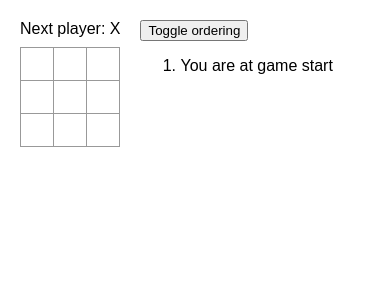
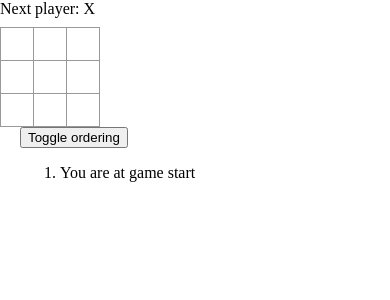
Before and after one commit to cemti/usm-tictactoe, a React Native app: screen / in a window 390 px wide. Shown: the top 300 px of the page. Built offline with nearby package versions, Linux system fonts and the light colour scheme.

Commit message:
Divided App.js into separate modules.

```diff
--- a/App.js
+++ b/App.js
@@ -1,145 +1,13 @@
-import { useState } from 'react';
+import GameInfo from './components/GameInfo';
+import GameBoard from './components/GameBoard';
+import GameContextProvider from './components/GameContextProvider';
 import './styles.css';
 
-function Square({ value, onSquareClick, isWinner }) {
-  return (
-    <button data-is-winner={isWinner} className='square' onClick={onSquareClick}>
-      {value}
-    </button>
-  );
+export default function App() {
+    return (
+        <GameContextProvider>
+            <GameBoard />
+            <GameInfo />
+        </GameContextProvider>
+    );
 }
-
-function Board({ xIsNext, squares, onPlay }) {
-  function handleClick(i) {
-    if (calculateWinner(squares) || squares[i]) {
-      return;
-    }
-
-    const nextSquares = [...squares];
-    nextSquares[i] = xIsNext ? 'X' : 'O';
-    onPlay(nextSquares, i);
-  }
-
-  const winnerInfo = calculateWinner(squares);
-
-  const status = winnerInfo ?
-      winnerInfo.isDraw ? 'Draw' : 'Winner: ' + winnerInfo.winner
-      : 'Next player: ' + (xIsNext ? 'X' : 'O');
-
-  return (
-    <>
-        <div className='status'>{status}</div>
-        {
-            [...Array(3).keys().map(row => (
-                <div key={row} className='board-row'>
-                    {
-                        [...Array(3).keys().map(col => {
-                            const n = row * 3 + col;
-                            return (
-                            <Square key={n} value={squares[n]} onSquareClick={() => handleClick(n)} isWinner={winnerInfo?.line?.includes(n)} />
-                            )
-                        })]
-                    }
-                </div>
-            ))]
-        }
-    </>
-  );
-}
-
-export default function Game() {
-  const [history, setHistory] = useState([[Array(9).fill(null)]]);
-  const [currentMove, setCurrentMove] = useState(0);
-  const [currentToggle, setToggle] = useState(false);
-
-  const xIsNext = currentMove % 2 === 0;
-  const currentSquares = history[currentMove][0];
-
-  function handlePlay(nextSquares, index) {
-    const nextHistory = [...history.slice(0, currentMove + 1), [nextSquares, index]];
-    setHistory(nextHistory);
-    setCurrentMove(nextHistory.length - 1);
-  }
-
-  function jumpTo(nextMove) {
-    setCurrentMove(nextMove);
-  }
-
-  function toggleOrdering() {
-    setToggle(currentToggle ^ true);
-  }
-
-  const moves = history.map((squares, move) => {
-    let description;
-
-    if (move > 0) {
-      let i = Math.trunc(squares[1] / 3), j = squares[1] % 3;
-      description = `move #${move} @ (${i + 1}, ${j + 1})`;
-    } else {
-      description = 'game start';
-    }
-
-    return (
-        <li key={move}>
-            {
-                move != currentMove ? (
-                    <button onClick={() => jumpTo(move)}>Go to {description}</button>
-                ) : (
-                    <>You are at {description}</>
-                )
-            }
-        </li>
-    );
-  });
-
-  if (currentToggle) {
-      moves.reverse();
-  }
-
-  return (
-    <div className='game'>
-      <div className='game-board'>
-        <Board xIsNext={xIsNext} squares={currentSquares} onPlay={handlePlay} />
-      </div>
-      <div className='game-info'>
-        <button onClick={toggleOrdering}>Toggle ordering</button>
-        <ol>{moves}</ol>
-      </div>
-    </div>
-  );
-}
-
-function calculateWinner(squares) {
-  const lines = [
-    [0, 1, 2],
-    [3, 4, 5],
-    [6, 7, 8],
-    [0, 3, 6],
-    [1, 4, 7],
-    [2, 5, 8],
-    [0, 4, 8],
-    [2, 4, 6],
-  ];
-
-  let isFilled = true;
-
-  for (let i = 0; i < lines.length; i++) {
-    const [a, b, c] = lines[i];
-
-    isFilled &= !!(squares[a] && squares[b] && squares[c]);
-
-    if (squares[a] && squares[a] === squares[b] && squares[a] === squares[c]) {
-      return {
-            line: lines[i],
-            winner: squares[a],
-            isDraw: false
-        };
-    }
-  }
-
-  return isFilled ? {
-      line: null,
-      winner: null,
-      isDraw: true
-  } : null;
-}
--- /dev/null
+++ b/components/Board.js
@@ -0,0 +1,31 @@
+import Square from './Square';
+import { calculateWinner } from './GameLogic';
+
+export default function Board({ xIsNext, squares, onPlay, winnerInfo }) {
+    function handleClick(i) {
+        if (!winnerInfo && !squares[i]) {
+            const nextSquares = [...squares];
+            nextSquares[i] = xIsNext ? 'X' : 'O';
+            onPlay(nextSquares, i);
+        }
+    }
+
+    return (
+        <div>
+            {
+                [...Array(3).keys().map(row => (
+                    <div key={row} className='board-row'>
+                        {
+                            [...Array(3).keys().map(col => {
+                                const n = row * 3 + col;
+                                return (
+                                    <Square key={n} value={squares[n]} onSquareClick={() => handleClick(n)} isWinner={winnerInfo?.line?.includes(n)} />
+                                )
+                            })]
+                        }
+                    </div>
+                ))]
+            }
+        </div>
+    );
+}
--- /dev/null
+++ b/components/GameBoard.js
@@ -0,0 +1,30 @@
+import { useContext } from 'react';
+import Board from './Board';
+import { calculateWinner } from './GameLogic';
+import { GameContext } from './GameContextProvider';
+
+export default function GameBoard() {
+    const { historyState, moveState, xIsNext, currentSquares } = useContext(GameContext);
+
+    const [history, setHistory] = historyState;
+    const [currentMove, setCurrentMove] = moveState;
+
+    const winnerInfo = calculateWinner(currentSquares);
+
+    const winnerText = winnerInfo ?
+        winnerInfo.isDraw ? 'Draw' : 'Winner: ' + winnerInfo.winner
+        : 'Next player: ' + (xIsNext ? 'X' : 'O');
+
+    function handlePlay(nextSquares, index) {
+        const nextHistory = [...history.slice(0, currentMove + 1), [nextSquares, index]];
+        setHistory(nextHistory);
+        setCurrentMove(nextHistory.length - 1);
+    }
+
+    return (
+        <div className='game-board'>
+            <div className='status'>{winnerText}</div>
+            <Board xIsNext={xIsNext} squares={currentSquares} onPlay={handlePlay} winnerInfo={winnerInfo} />
+        </div>
+    );
+}
--- /dev/null
+++ b/components/GameContextProvider.js
@@ -0,0 +1,24 @@
+import { useState, createContext } from 'react';
+
+export const GameContext = createContext();
+
+export default function GameContextProvider({ children }) {
+    const [history, setHistory] = useState([[Array(9).fill(null)]]);
+    const [currentMove, setCurrentMove] = useState(0);
+    const toggleState = useState(false);
+
+    return (
+        <GameContext.Provider
+            value={{
+                historyState: [history, setHistory],
+                moveState: [currentMove, setCurrentMove],
+                toggleState,
+                xIsNext: currentMove % 2 === 0,
+                currentSquares: history[currentMove][0]
+            }}
+            className='game'
+        >
+            {children}
+        </GameContext.Provider>
+    );
+}
--- /dev/null
+++ b/components/GameInfo.js
@@ -0,0 +1,48 @@
+import { useContext } from 'react';
+import { GameContext } from './GameContextProvider';
+
+export default function GameInfo() {
+    const { historyState, moveState, toggleState } = useContext(GameContext);
+
+    const [history, setHistory] = historyState;
+    const [currentMove, setCurrentMove] = moveState;
+    const [currentToggle, setToggle] = toggleState;
+
+    function toggleOrdering() {
+        setToggle(!currentToggle);
+    }
+
+    const moves = history.map((squares, move) => {
+        let description;
+
+        if (move > 0) {
+            let i = Math.trunc(squares[1] / 3), j = squares[1] % 3;
+            description = `move #${move} @ (${i + 1}, ${j + 1})`;
+        } else {
+            description = 'game start';
+        }
+
+        return (
+            <li key={move}>
+                {
+                    move != currentMove ? (
+                        <button onClick={() => setCurrentMove(move)}>Go to {description}</button>
+                    ) : (
+                        <>You are at {description}</>
+                    )
+                }
+            </li>
+        );
+    });
+
+    if (currentToggle) {
+        moves.reverse();
+    }
+
+    return (
+        <div className='game-info'>
+            <button onClick={toggleOrdering}>Toggle ordering</button>
+            <ol>{moves}</ol>
+        </div>
+    );
+}
--- /dev/null
+++ b/components/GameLogic.js
@@ -0,0 +1,34 @@
+export function calculateWinner(squares) {
+    const lines = [
+        [0, 1, 2],
+        [3, 4, 5],
+        [6, 7, 8],
+        [0, 3, 6],
+        [1, 4, 7],
+        [2, 5, 8],
+        [0, 4, 8],
+        [2, 4, 6],
+    ];
+
+    let isFilled = true;
+
+    for (let i = 0; i < lines.length; i++) {
+        const [a, b, c] = lines[i];
+
+        isFilled &= !!(squares[a] && squares[b] && squares[c]);
+
+        if (squares[a] && squares[a] === squares[b] && squares[a] === squares[c]) {
+            return {
+                line: lines[i],
+                winner: squares[a],
+                isDraw: false
+            };
+        }
+    }
+
+    return isFilled ? {
+        line: null,
+        winner: null,
+        isDraw: true
+    } : null;
+}
--- /dev/null
+++ b/components/Square.js
@@ -0,0 +1,7 @@
+export default function Square({ value, onSquareClick, isWinner }) {
+    return (
+        <button data-is-winner={isWinner} className='square' onClick={onSquareClick}>
+            {value}
+        </button>
+    );
+}
--- a/styles.css
+++ b/styles.css
@@ -1,61 +1,3 @@
-* {
-  box-sizing: border-box;
-}
-
-body {
-  font-family: sans-serif;
-  margin: 20px;
-  padding: 0;
-}
-
-h1 {
-  margin-top: 0;
-  font-size: 22px;
-}
-
-h2 {
-  margin-top: 0;
-  font-size: 20px;
-}
-
-h3 {
-  margin-top: 0;
-  font-size: 18px;
-}
-
-h4 {
-  margin-top: 0;
-  font-size: 16px;
-}
-
-h5 {
-  margin-top: 0;
-  font-size: 14px;
-}
-
-h6 {
-  margin-top: 0;
-  font-size: 12px;
-}
-
-code {
-  font-size: 1.2em;
-}
-
-ul {
-  padding-inline-start: 20px;
-}
-
-* {
-  box-sizing: border-box;
-}
-
-body {
-  font-family: sans-serif;
-  margin: 20px;
-  padding: 0;
-}
-
 .square {
   background: #fff;
   border: 1px solid #999;
@@ -80,6 +22,7 @@ body {
 .status {
   margin-bottom: 10px;
 }
+
 .game {
   display: flex;
   flex-direction: row;
```
